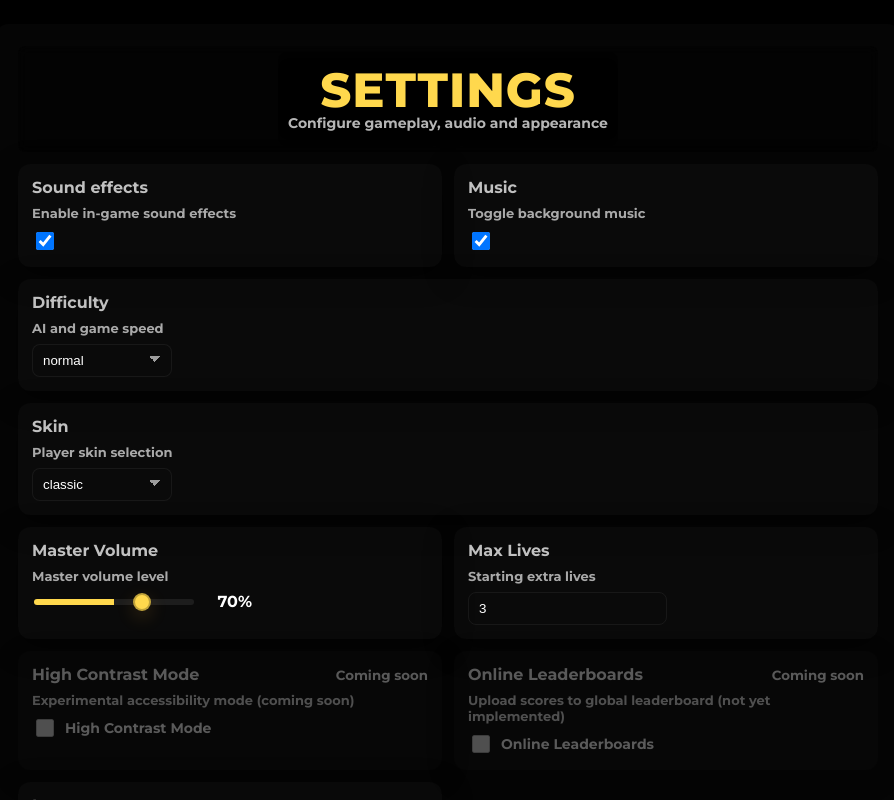
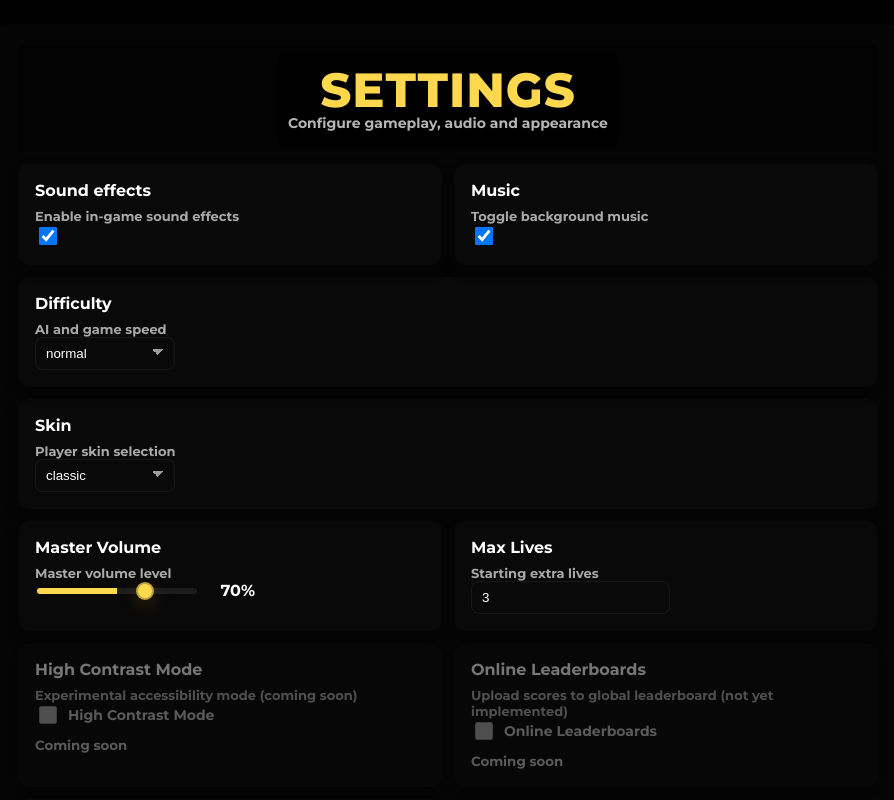
Before and after one commit to devvyyxyz/pacman, a React (Vite) app: page / in a window 1280 px wide. Both pictures are taken after a click on the button "Settings". Shown: the top 800 px of the page, without its empty margins (192-1086 px from the left). Built offline with nearby package versions, Linux system fonts and the light colour scheme.

Commit message:
feat: replace div elements with Card component for settings display

```diff
--- a/src/pages/Settings/index.tsx
+++ b/src/pages/Settings/index.tsx
@@ -7,6 +7,7 @@ import config from '../../config';
 import { t, setLocale } from '../../i18n';
 import { Toggle, Select, Range, NumberInput } from '../../components/Controls';
 import Title from '../../components/Title';
+import Card from '../../components/Card/Card';
 import { DEFAULT_CONFIG } from '../../config/defaults';
 
 type LocalSettings = Record<string, any>;
@@ -89,16 +90,13 @@ export default function Settings({onBack}:{onBack:()=>void}){
 
         <div className={styles.grid}>
           {SETTINGS.map(s => (
-            <div key={s.id} className={`${styles.card} ${s.implemented===false?styles.disabled:''} ${s.id==='difficulty' || s.id==='skin'?styles.full:''}`}>
-              <div className={styles.cardHeader}>
-                <div className={styles.cardLabel}>{t(s.labelKey || s.label || s.id)}</div>
-                <div>{s.implemented === false ? <small style={{color:'var(--muted)'}}>{t('coming_soon')}</small> : null}</div>
-              </div>
+            <Card key={s.id} title={t(s.labelKey || s.label || s.id)} className={`${s.implemented===false?styles.disabled:''} ${s.id==='difficulty' || s.id==='skin'?styles.full:''}`}>
               <div className={styles.cardDesc}>{s.description}</div>
               <div>
                 {renderControl(s)}
               </div>
-            </div>
+              {s.implemented === false ? <div style={{marginTop:8}}><small style={{color:'var(--muted)'}}>{t('coming_soon')}</small></div> : null}
+            </Card>
           ))}
         </div>
 
```
